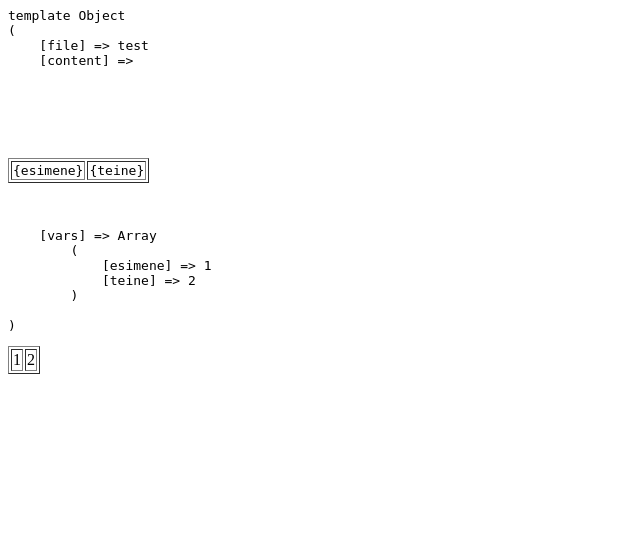
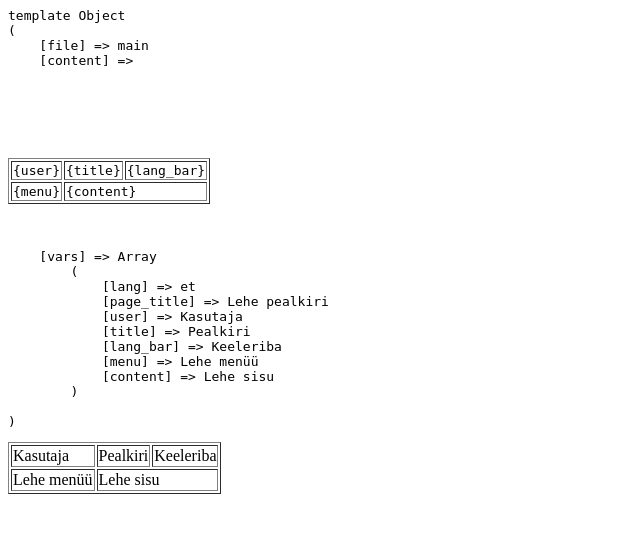
Before and after one commit to gerlik/oop, a PHP site: page / in a window 1280 px wide. Shown: the top 533 px of the page, without its empty margins (0-640 px from the left). Run offline with PHP 8.4, Linux system fonts and the light colour scheme.

Commit message:
uue malli ja selle objekti loomine

```diff
--- a/index.php
+++ b/index.php
@@ -10,13 +10,21 @@
 require_once 'conf.php';
 
 //uus testobjekt
-$testTabel = new template('test');
+//$testTabel = new template('test');
+$mainTmpl = new template('main');
+$mainTmpl->set('lang','et');
+$mainTmpl->set('page_title','Lehe pealkiri');
+$mainTmpl->set('user', 'Kasutaja');
+$mainTmpl->set('title','Pealkiri');
+$mainTmpl->set('lang_bar','Keeleriba');
+$mainTmpl->set('menu','Lehe menüü');
+$mainTmpl->set('content','Lehe sisu');
 //määrame reaalväärtsed
-$testTabel->set('esimene','1');
-$testTabel->set('teine','2');
+//$testTabel->set('esimene','1');
+//$testTabel->set('teine','2');
 //testvaade
 echo '<pre>';
-print_r($testTabel);
+print_r($mainTmpl);
 echo '</pre>';
 
-echo $testTabel->parse();
+echo $mainTmpl->parse();
--- a/model/template.php
+++ b/model/template.php
@@ -68,7 +68,7 @@ class template
         $this->content = file_get_contents($file);
 
     }
-    //funktrioon paari lisamiseks
+    //funktsioon paari lisamiseks
     function set($name, $value){
         $this->vars[$name] = $value;
     }
--- /dev/null
+++ b/views/main.html
@@ -0,0 +1,20 @@
+<!DOCTYPE html>
+<html lang="{lang}">
+<head>
+    <meta charset="UTF-8">
+    <title>{page_title}</title>
+</head>
+<body>
+<table border="1">
+    <tr>
+        <td>{user}</td>
+        <td>{title}</td>
+        <td>{lang_bar}</td>
+    </tr>
+    <tr>
+        <td>{menu}</td>
+        <td colspan="2">{content}</td>
+    </tr>
+</table>
+</body>
+</html>
```
